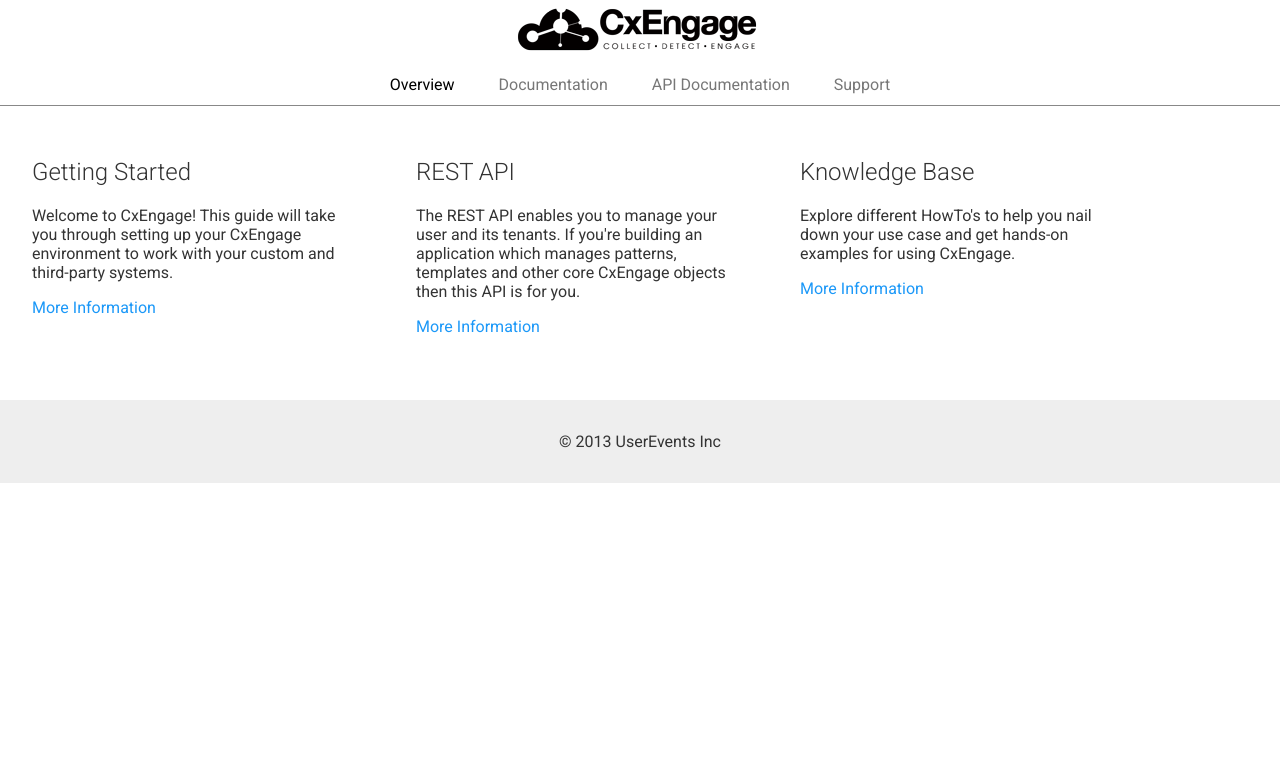
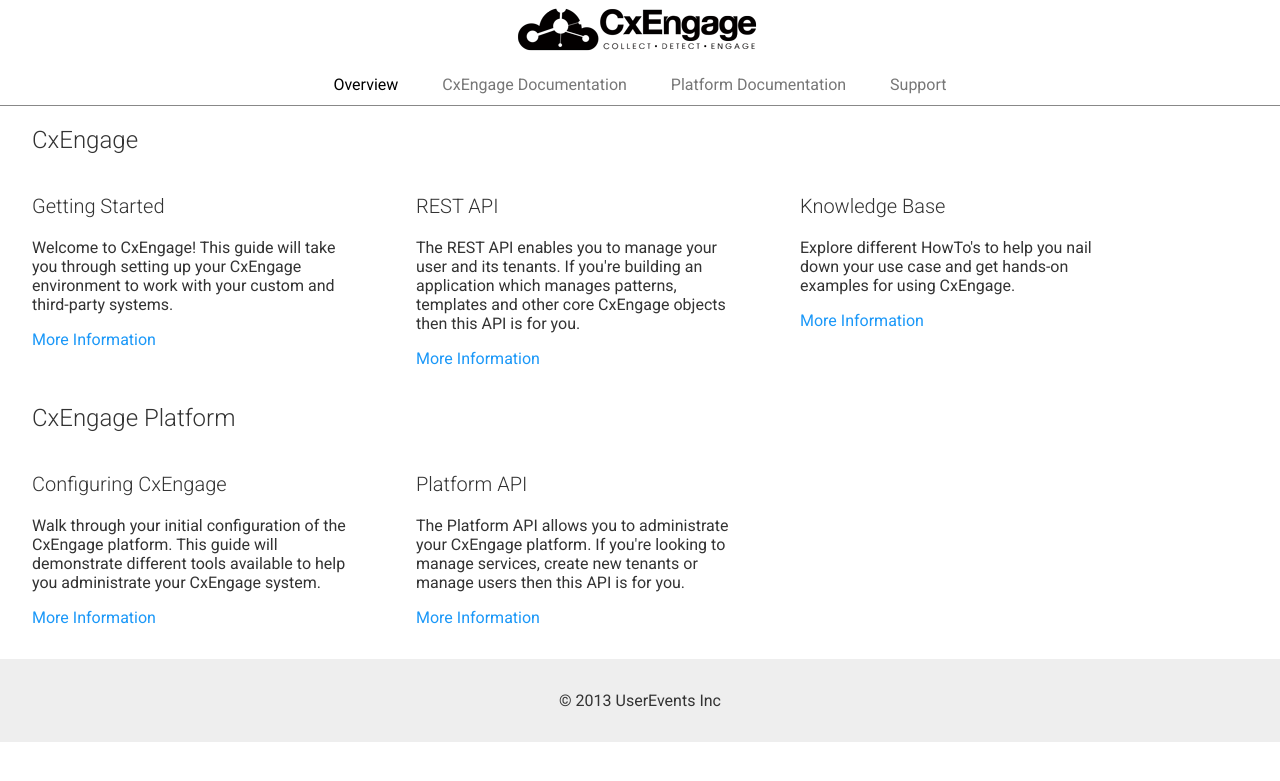
Before and after one commit to ianbishop/userevents.github.io, a Jekyll site: the page built from index.html, in a window 1280 px wide. Shown: the top 781 px of the page. Built offline with Jekyll 4.4.1, drawn with Linux system fonts in a browser that asks for light colours; Markdown is read by kramdown in place of the engine named in the settings.

Commit message:
platform docs

```diff
--- a/_includes/primary-nav-items.html
+++ b/_includes/primary-nav-items.html
@@ -2,11 +2,11 @@
   <li class="{% if page.overview %}pure-menu-selected{% endif %}">
     <a href="{{ site.url }}/">Overview</a>
   </li>
-  <li class="{% if page.url contains '/docs/' %}pure-menu-selected{% endif %}">
-    <a href="{{ site.url }}/docs/home/">Documentation</a>
+  <li class="{% if page.categories contains 'docs' %}pure-menu-selected{% endif %}">
+    <a href="{{ site.url }}/docs/home/">CxEngage Documentation</a>
   </li>
-  <li>
-    <a href="http://docs.cxengage.com">API Documentation</a>
+  <li class="{% if page.categories contains 'platform' %}pure-menu-selected{% endif %}">
+    <a href="{{ site.url }}/docs/platform/home/">Platform Documentation</a>
   </li>
   <li>
     <a href="http://support.cxengage.com">Support</a>
--- a/css/main.css
+++ b/css/main.css
@@ -25,7 +25,7 @@
 }
 
 .feature {
-  padding: 2em;
+  padding: 0 2em 0 2em;
 }
 
 h1, h2, h3, h4, h5, h6 {
--- a/index.html
+++ b/index.html
@@ -4,26 +4,49 @@
 overview: true
 ---
 <section class="features">
+  <div class="feature">
+    <h2>CxEngage</h2>
+  </div>
   <div class="pure-g-r">
     <div class="pure-u-1-4 feature">
-      <h2>Getting Started</h2>
+      <h3>Getting Started</h3>
       <p>Welcome to CxEngage! This guide will take you through setting up your CxEngage environment to work with your custom and third-party systems.</p>
       <p>
-        <a href="{{ site.url }}/docs/home">More Information</a>
+      <a href="{{ site.url }}/docs/home">More Information</a>
       </p>
     </div>
     <div class="pure-u-1-4 feature">
-      <h2>REST API</h2>
+      <h3>REST API</h3>
       <p>The REST API enables you to manage your user and its tenants. If you're building an application which manages patterns, templates and other core CxEngage objects then this API is for you.</p>
       <p>
-        <a href="http://docs.cxengage.com">More Information</a>
+      <a href="http://docs.cxengage.com">More Information</a>
       </p>
     </div>
     <div class="pure-u-1-4 feature">
-      <h2>Knowledge Base</h2>
+      <h3>Knowledge Base</h3>
       <p>Explore different HowTo's to help you nail down your use case and get hands-on examples for using CxEngage.</p>
       <p>
-        <a href="http://support.cxengage.com">More Information</a>
+      <a href="http://support.cxengage.com">More Information</a>
+      </p>
+    </div>
+  </div>
+
+  <div class="feature">
+    <h2>CxEngage Platform</h2>
+  </div>
+  <div class="pure-g-r">
+    <div class="pure-u-1-4 feature">
+      <h3>Configuring CxEngage</h3>
+      <p>Walk through your initial configuration of the CxEngage platform. This guide will demonstrate different tools available to help you administrate your CxEngage system.</p>
+      <p>
+      <a href="{{ site.url }}/docs/platform/home">More Information</a>
+      </p>
+    </div>
+    <div class="pure-u-1-4 feature">
+      <h3>Platform API</h3>
+      <p>The Platform API allows you to administrate your CxEngage platform. If you're looking to manage services, create new tenants or manage users then this API is for you.</p>
+      <p>
+      <a href="http://platformdocs.cxengage.com">More Information</a>
       </p>
     </div>
   </div>
```
Also changed, not shown: _includes/p_section_nav.html (added, +26 -0 lines), _includes/platform_contents.html (added, +18 -0 lines), _includes/platform_ul.html (added, +18 -0 lines), _layouts/platform.html (added, +16 -0 lines), docs/platform/index.md (added, +7 -0 lines), docs/platform/instances.md (added, +7 -0 lines), docs/platform/integrations.md (added, +8 -0 lines), docs/platform/nodes.md (added, +8 -0 lines), docs/platform/platform-api.md (added, +6 -0 lines), docs/platform/processes.md (added, +8 -0 lines), docs/platform/quickstart.md (added, +7 -0 lines), docs/platform/services.md (added, +8 -0 lines), docs/platform/tenants.md (added, +8 -0 lines), docs/platform/users.md (added, +9 -0 lines).
